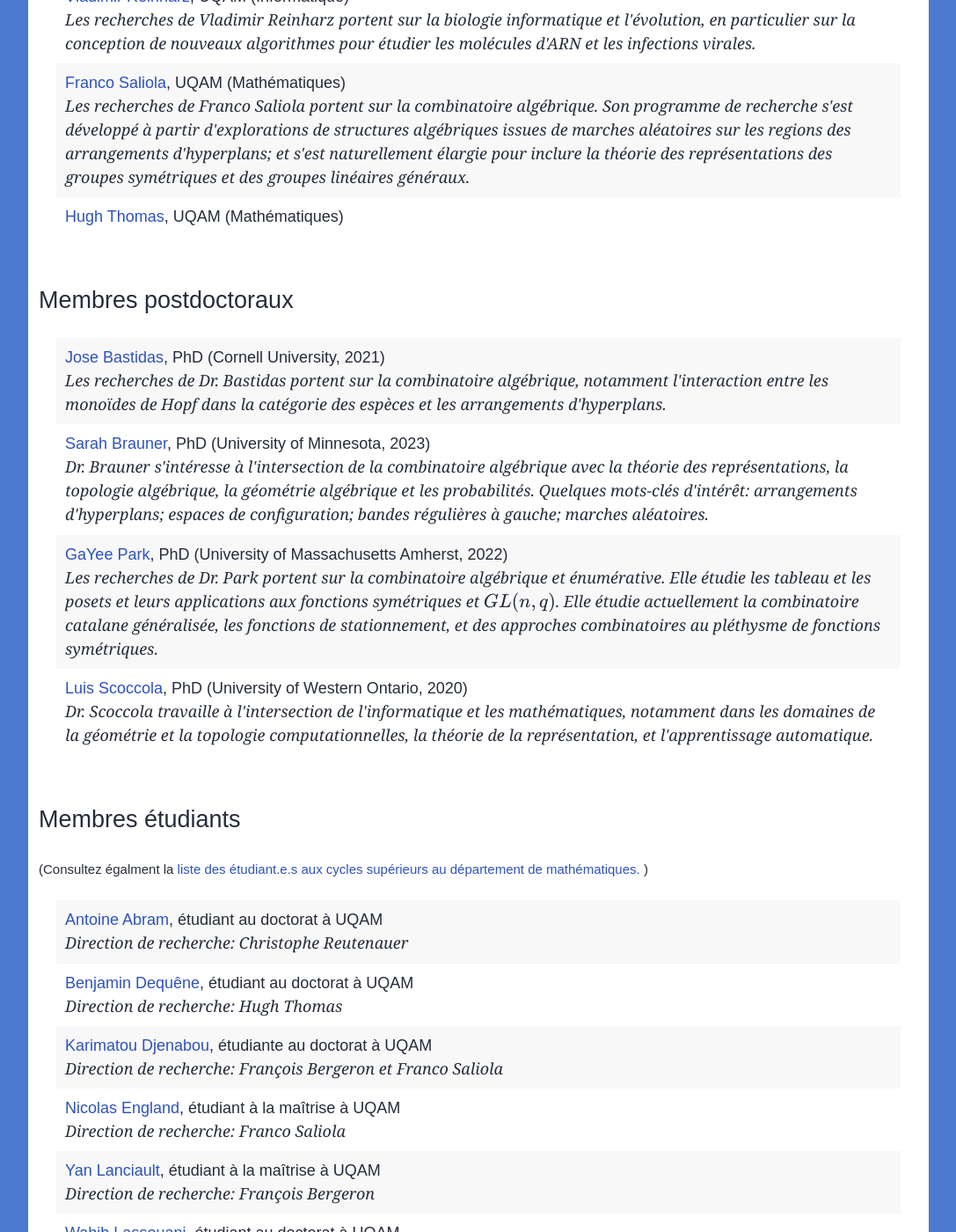
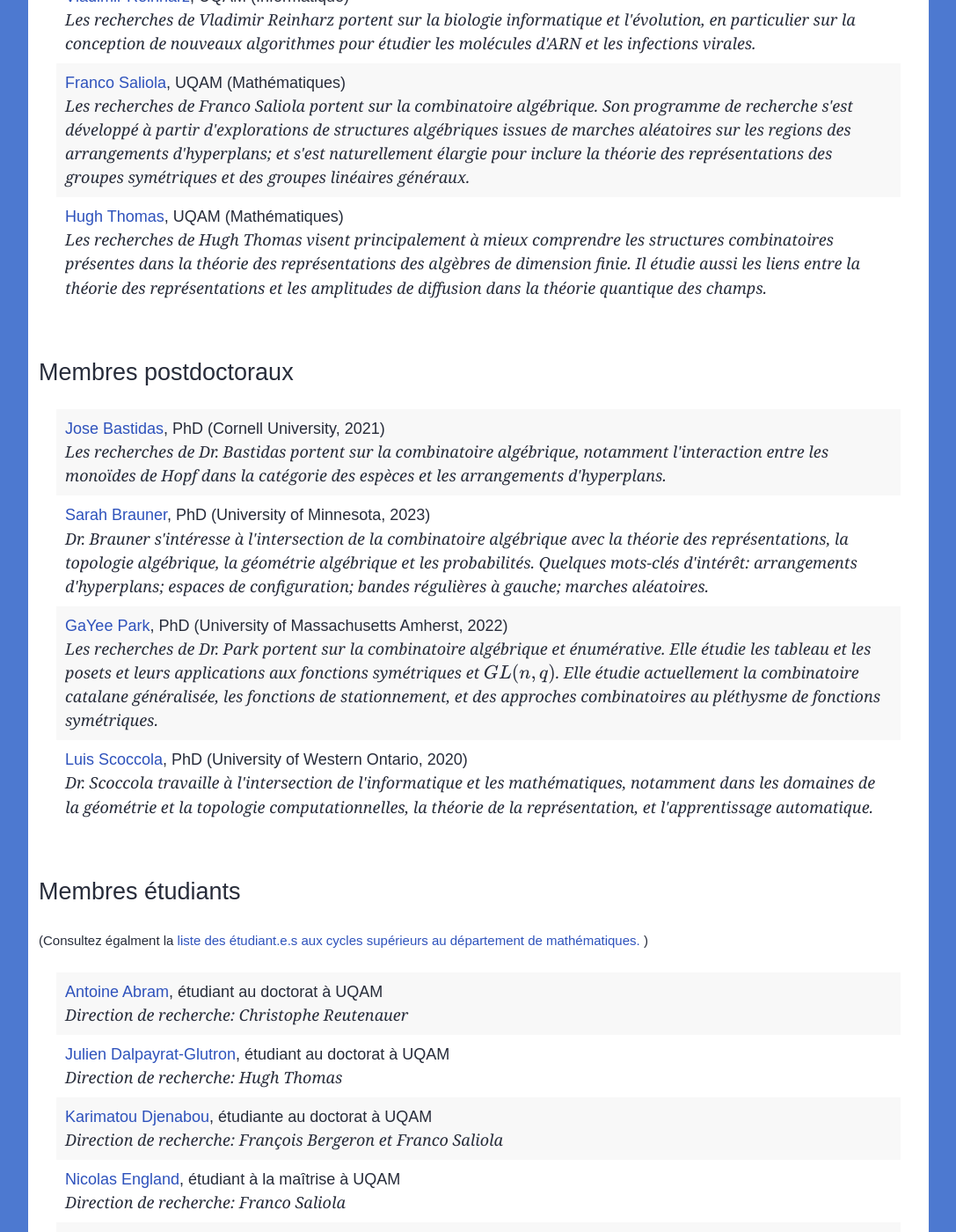
Before and after one commit to lacim-uqam/lacim-uqam.github.io, a Jekyll site: the page built from fr/membres.md, in a window 1280 px wide and 1400 px high, scrolled down 2755 px. Shown: the whole window at 88% size, without its empty margins (96-1183 px from the left). Built offline with Jekyll 4.4.1, drawn with Linux system fonts in a browser that asks for light colours; formulas are drawn with MathJax 3.

Commit message:
mise à jour des informations concernant Benjamin Dequêne, Julien Dalpayrat-Glutron, et Hugh Thomas

```diff
--- a/_data/members/regular.yml
+++ b/_data/members/regular.yml
@@ -286,4 +286,15 @@
 - name: Hugh Thomas
   affiliation: UQAM (Mathématiques)
   email: thomas.hugh_r@uqam.ca
-  website: http://www.lacim.uqam.ca/~hugh/
+  website: https://hughrthomas.github.io
+  interets_de_recherche: >
+    Les recherches de Hugh Thomas visent principalement à mieux comprendre les
+    structures combinatoires présentes dans la théorie des représentations des
+    algèbres de dimension finie. Il étudie aussi les liens entre la théorie des
+    représentations et les amplitudes de diffusion dans la théorie quantique des
+    champs.
+  research_interests: >
+    Hugh Thomas's research aims to understand better the combinatorial
+    structures present in the theory of representations of finite dimensional
+    algebras. He also studies links between representation theory and
+    scattering amplitudes in quantum field theory.
--- a/_data/members/students.yml
+++ b/_data/members/students.yml
@@ -4,10 +4,11 @@
   degree: étudiant au doctorat
   website: https://math.uqam.ca/le-departement/etudiants-aux-cycles-superieurs/
 
-- name: Benjamin Dequêne
+- name: Julien Dalpayrat-Glutron
   supervisor: Hugh Thomas
   affiliation: UQAM
   degree: étudiant au doctorat
+  website: https://math.uqam.ca/le-departement/etudiants-aux-cycles-superieurs/
 
 - name: Karimatou Djenabou
   supervisor: François Bergeron et Franco Saliola
```
